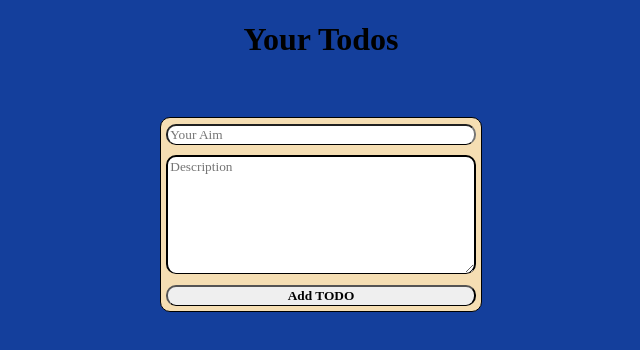
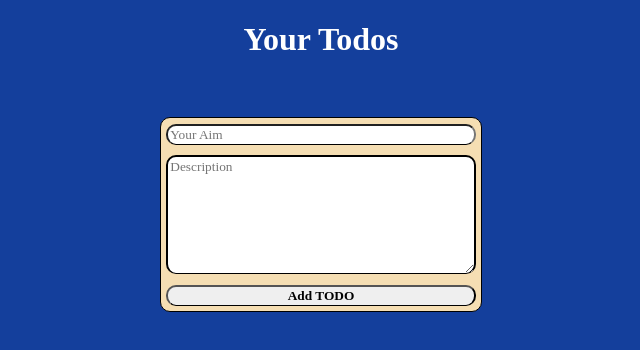
Before and after one commit to SaintUkrainian/ToDo, a React (Create React App) app: page / in a window 1280 px wide. Shown: the top 350 px of the page, without its empty margins (319-959 px from the left). Built offline with nearby package versions, Linux system fonts and the light colour scheme.

Commit message:
your todos text color changed to white

```diff
--- a/src/App.js
+++ b/src/App.js
@@ -101,7 +101,7 @@ function App() {
 
     return (
         <div className={styles.App}>
-            <h1>Your Todos</h1>
+            <h1 style={{color: "white"}}>Your Todos</h1>
             <h3 style={warnStyle}>{warning.message}</h3>
             <div className={styles.SetTodo}>
                 <input
```
